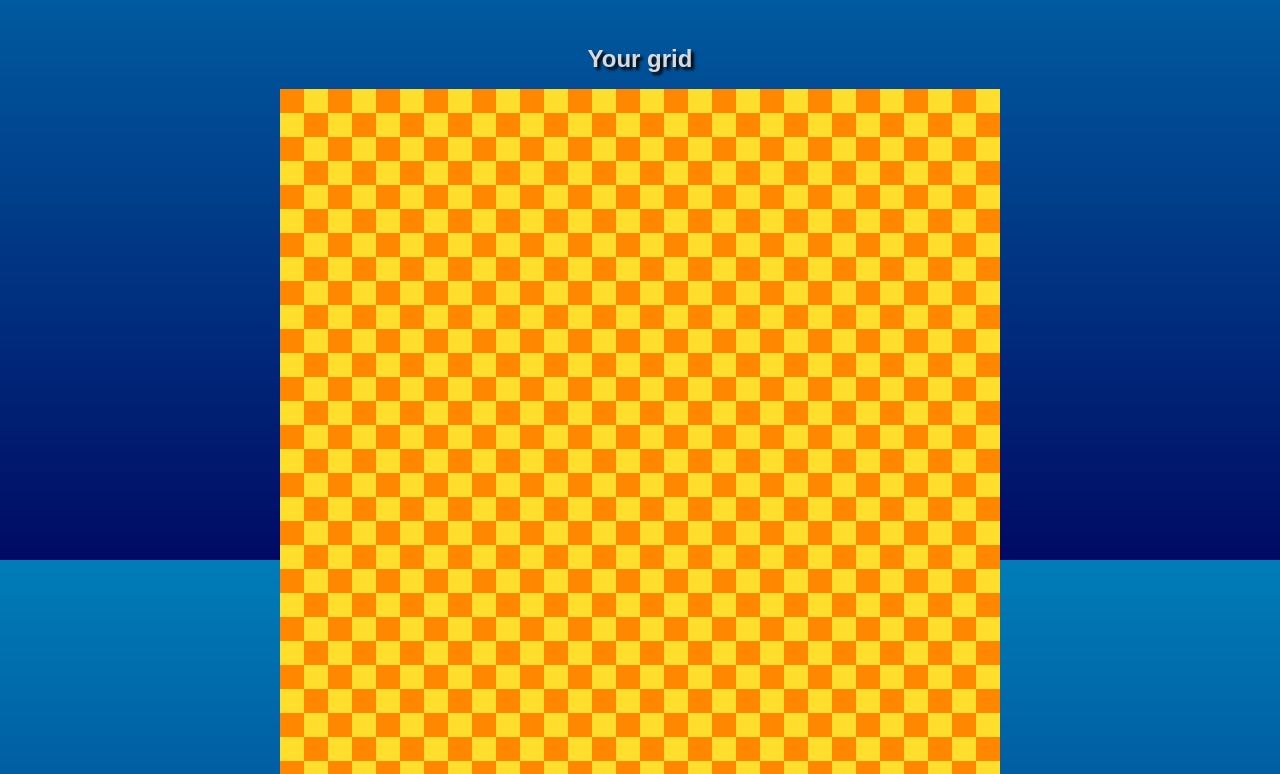
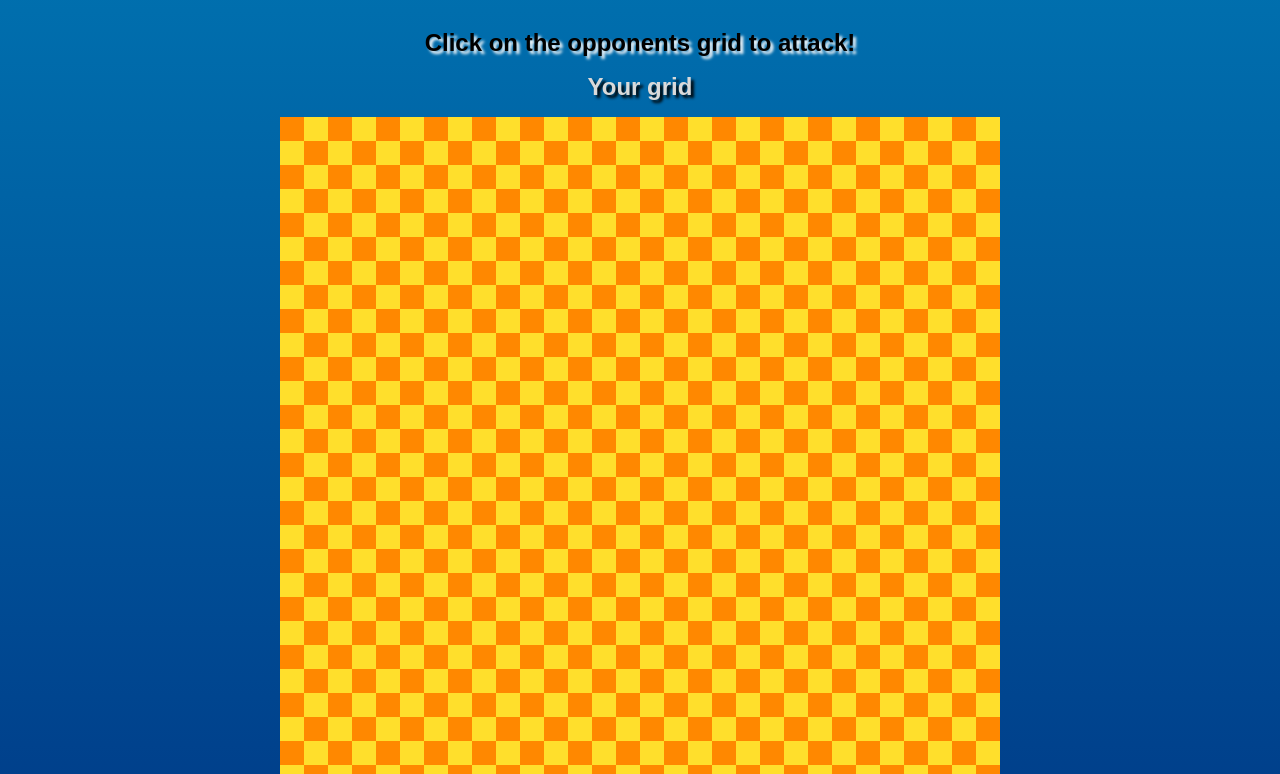
Before and after one commit to DanielNicolae/battleship, a website with bundled scripts: page index.html in a window 1280 px wide. Shown: the part 240-1014 px from the top of the page. Built offline with nearby package versions, Linux system fonts and the light colour scheme.

Commit message:
I solved the problem with the background linear-gradient by moving the height: 100% and background: linear-gradient to body.

```diff
--- a/index.html
+++ b/index.html
@@ -24,6 +24,7 @@
     </div>
   </header>
   <main>
+    <p class="instructions">Click on the opponents grid to attack!</p>
     <div class="container">
       <div class="youGridContainer">
         <p>Your grid</p>
--- a/styles.css
+++ b/styles.css
@@ -3,13 +3,11 @@
   border: 0;
   box-sizing: border-box;
 }
-html {
+  body {
     height: 100%;
-  background: linear-gradient( rgb(0, 125, 184), rgb(0, 10, 100));
-}
-  body {
     font-family:  sans-serif;
     font-size: 16px;
+    background: linear-gradient( rgb(0, 125, 184), rgb(0, 10, 100));
   }
     header {
       display: grid;
@@ -34,15 +32,23 @@ html {
             font-weight: bold;
             margin: 2rem;
         }
+    main {
+      text-align: center;
+    }
+      main .instructions {
+        font-size: 1.5rem;
+        font-weight: 900;
+        color: rgb(0, 0, 0);
+        text-shadow: 3px 3px 3px rgb(255, 254, 254);
+      }
       main .container {
         display: flex;
         justify-content: center;
         align-items: center;
         flex-direction: column;
-      text-align: center;
       }
         .container .computersGridContainer {
-        margin-top: 2rem;
+          margin: 2rem 0 2rem 0;
         }
           .container div p {
             font-size: 1.5rem;
```
Lines whose indentation alone changed are shown as unchanged.
